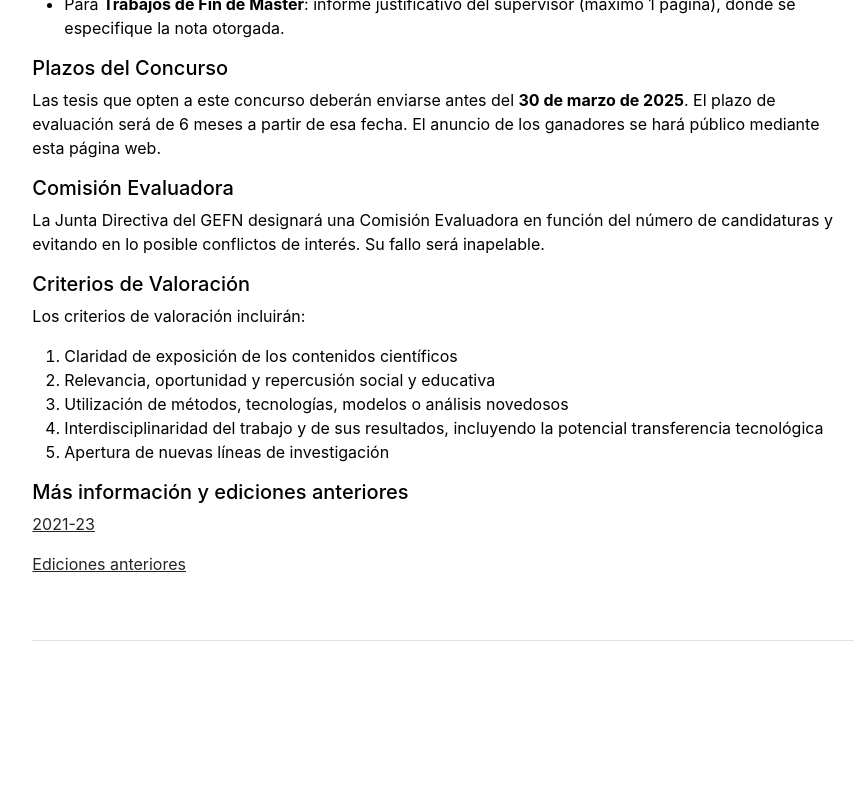
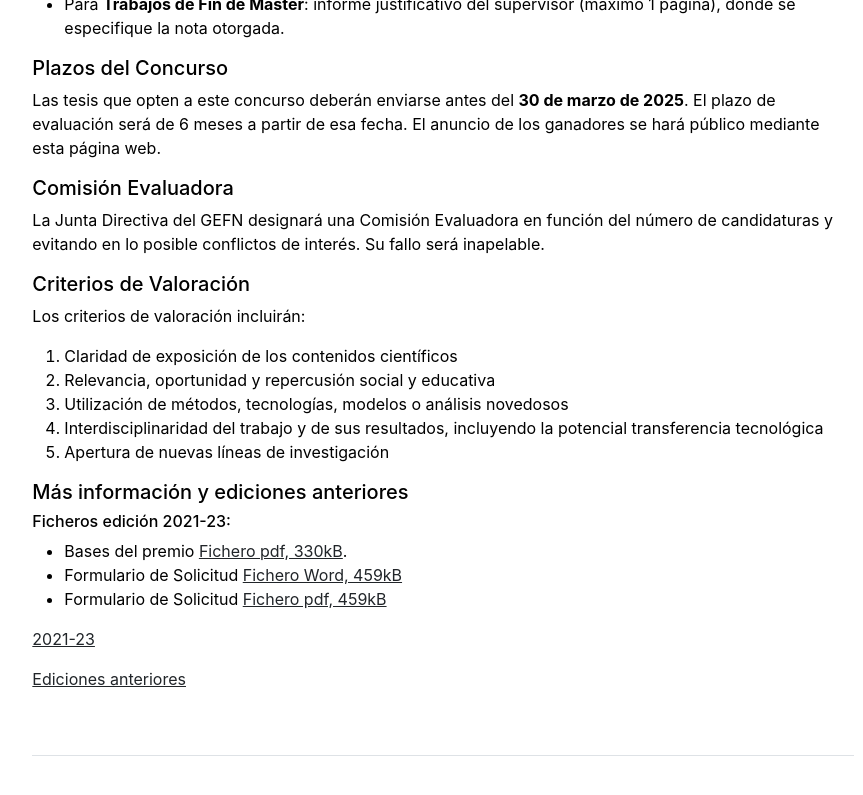
Before and after one commit to GEFN-RSEF/GEFN-RSEF.github.io, a Jekyll site: the page built from premios.md, in a window 1280 px wide and 900 px high, scrolled down 1416 px. Shown: the top 795 px of the window, without its empty margins (197-1060 px from the left). Built offline with Jekyll 4.4.1, drawn with Linux system fonts in a browser that asks for light colours.

Commit message:
Ficheros premios

```diff
--- a/premios.md
+++ b/premios.md
@@ -73,3 +73,7 @@ Los criterios de valoración incluirán:
 5. Apertura de nuevas líneas de investigación
 
 ##### Más información y ediciones anteriores
+###### Ficheros edición 2021-23:
+- Bases del premio [Fichero pdf, 330kB](/premios/2021_23/Bases-Premios-GEFN-ATI-2025_firmadas.pdf).
+- Formulario de Solicitud [Fichero Word, 459kB](./premios/2021_23/FORMULARIO-SOLICITUD-GEFN-ATI-2025.docx)
+- Formulario de Solicitud [Fichero pdf, 459kB](./premios/2021_23/FORMULARIO-SOLICITUD-GEFN-ATI-2025.pdf)
```
Also changed, not shown: premios/2021_23.md (+5 -0 lines).
